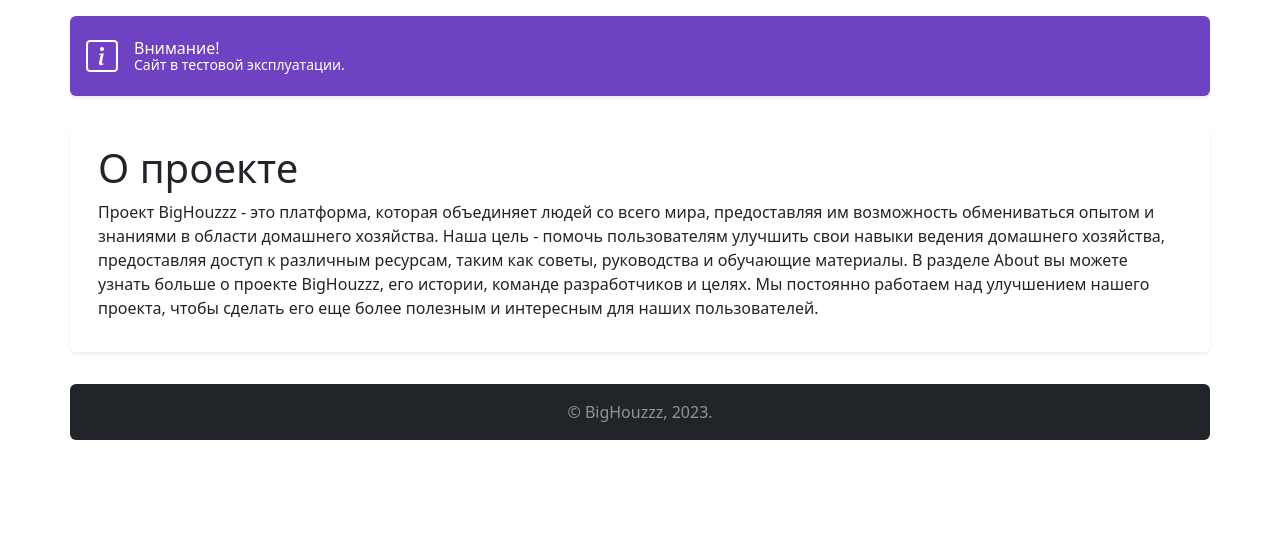
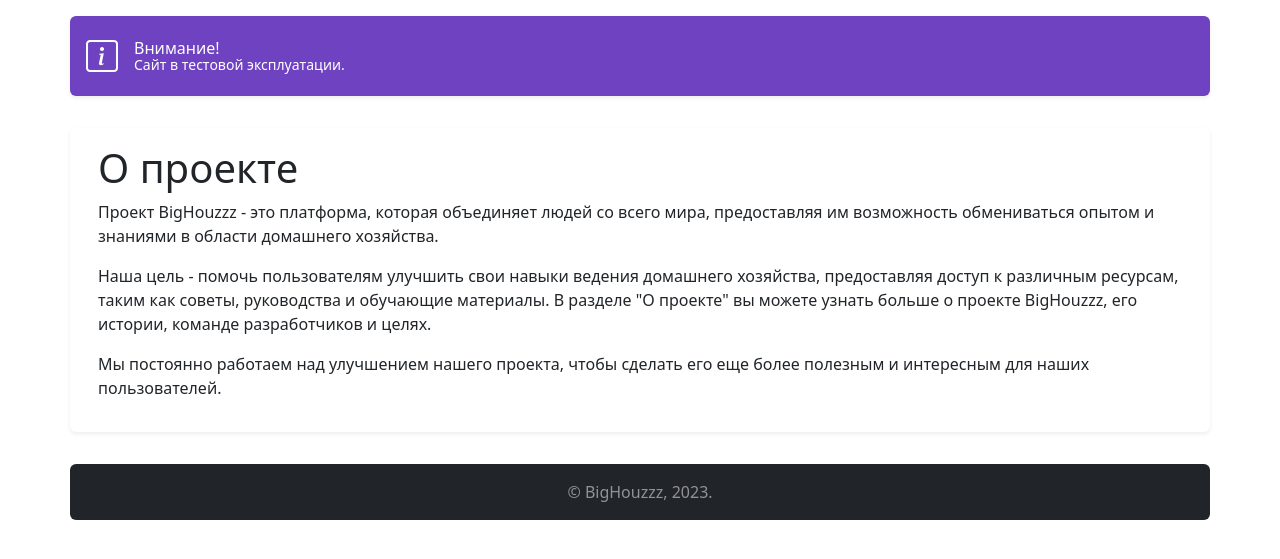
Before and after one commit to botalov-pro/BigHouzzz, a Django app: page /about/ in a window 1280 px wide. Shown: the part 56-615 px from the top of the page. Run offline with Django 4.2, Linux system fonts and the light colour scheme; some libraries are stand-ins or nearby versions.

Commit message:
Redesign about

```diff
--- a/templates/core/about.html
+++ b/templates/core/about.html
@@ -3,6 +3,8 @@
 {% block content %}
 <div class="container-fluid">
     <h1>О проекте</h1>
-    <p>Проект BigHouzzz - это платформа, которая объединяет людей со всего мира, предоставляя им возможность обмениваться опытом и знаниями в области домашнего хозяйства. Наша цель - помочь пользователям улучшить свои навыки ведения домашнего хозяйства, предоставляя доступ к различным ресурсам, таким как советы, руководства и обучающие материалы. В разделе About вы можете узнать больше о проекте BigHouzzz, его истории, команде разработчиков и целях. Мы постоянно работаем над улучшением нашего проекта, чтобы сделать его еще более полезным и интересным для наших пользователей.</p>
+    <p>Проект BigHouzzz - это платформа, которая объединяет людей со всего мира, предоставляя им возможность обмениваться опытом и знаниями в области домашнего хозяйства.</p>
+    <p>Наша цель - помочь пользователям улучшить свои навыки ведения домашнего хозяйства, предоставляя доступ к различным ресурсам, таким как советы, руководства и обучающие материалы. В разделе "О проекте" вы можете узнать больше о проекте BigHouzzz, его истории, команде разработчиков и целях.</p>
+    <p>Мы постоянно работаем над улучшением нашего проекта, чтобы сделать его еще более полезным и интересным для наших пользователей.</p>
 </div>
 {% endblock %}
```
